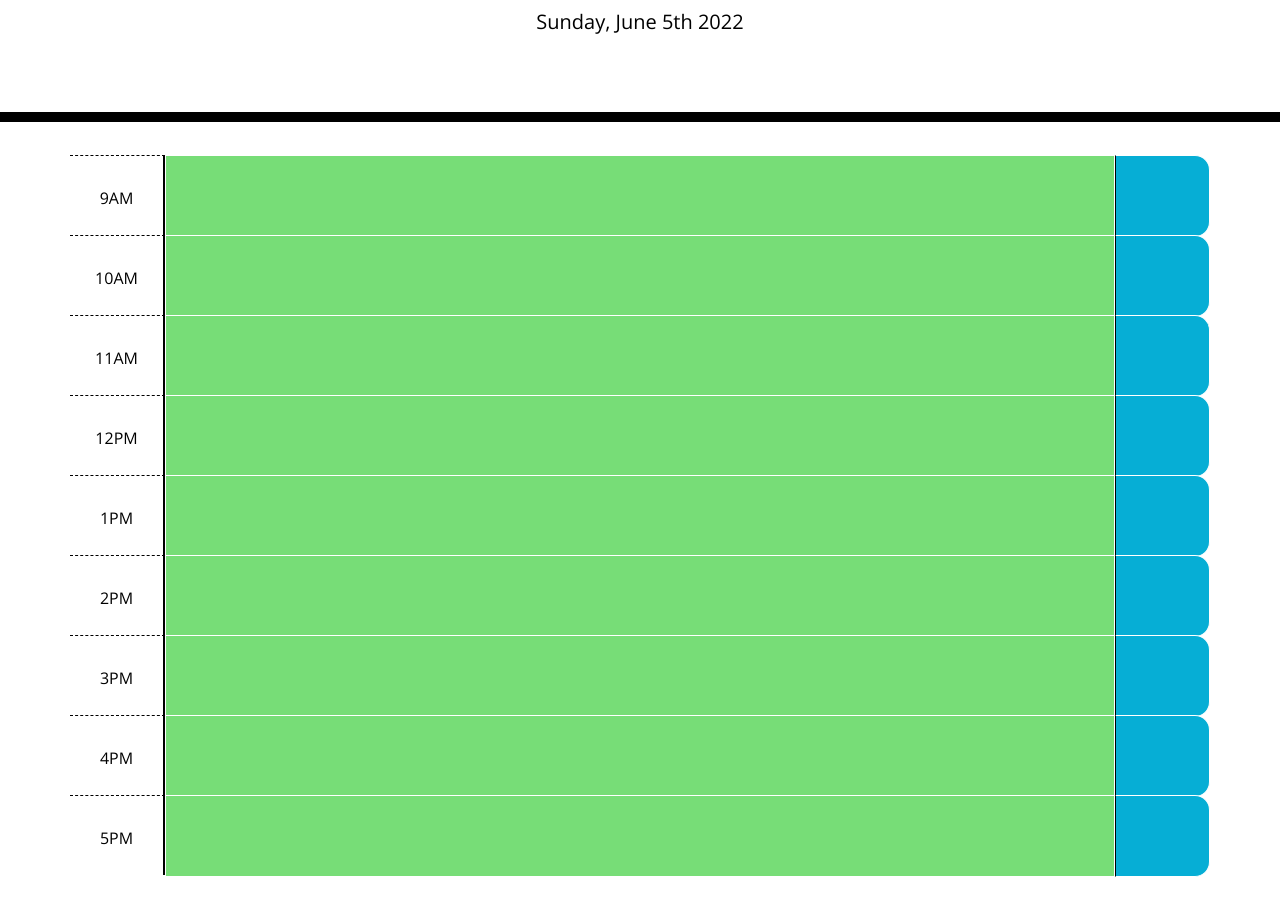
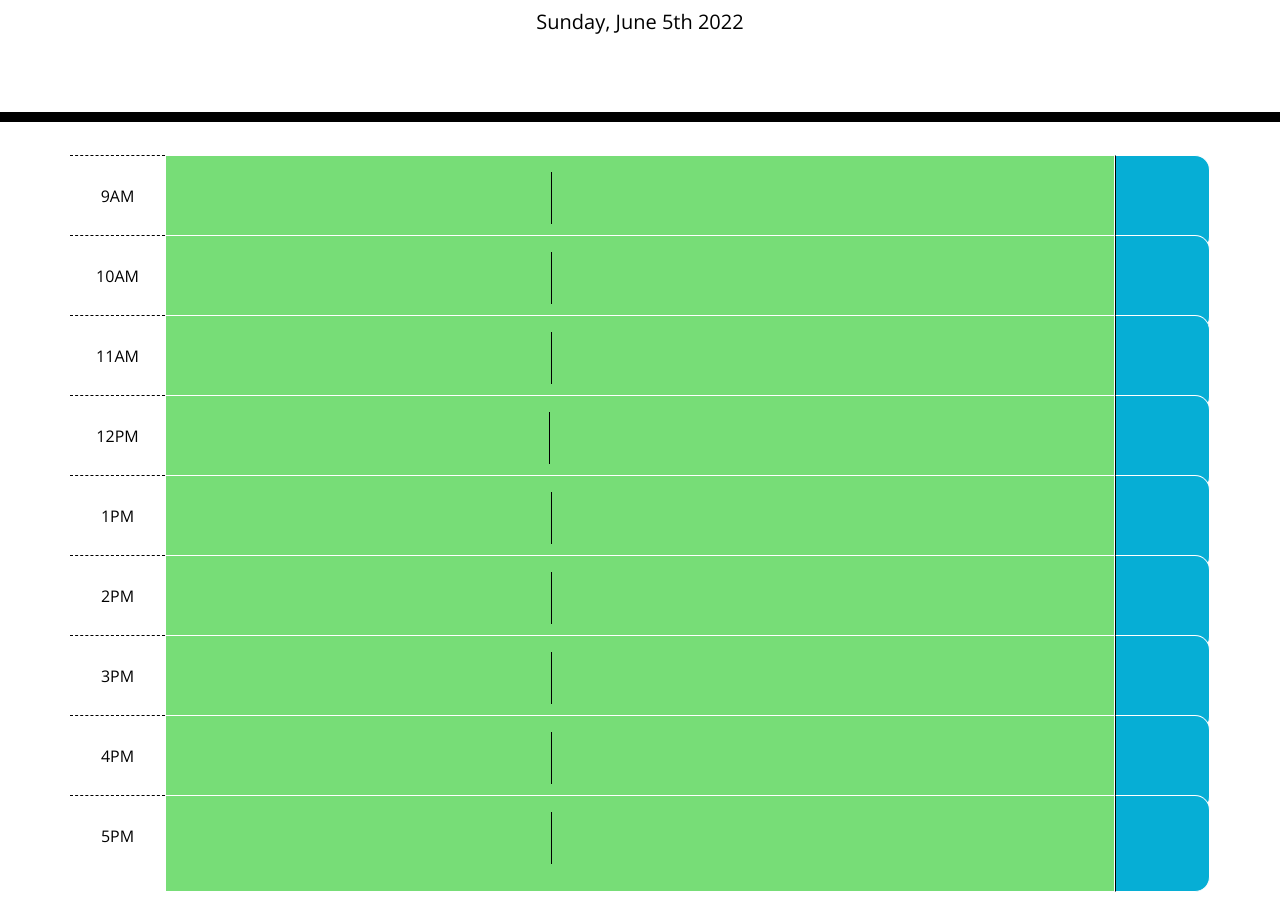
Before and after one commit to katiebutler37/work-day-scheduler, a plain HTML site: page index.html in a window 1280 px wide. Shown: the part 182-1079 px from the top of the page. Drawn offline with nearby package versions, Linux system fonts and the light colour scheme.

Commit message:
back to debugging for a second

```diff
--- a/assets/css/style.css
+++ b/assets/css/style.css
@@ -41,9 +41,6 @@ textarea{
   background-color: #ffffff;
   color: #000000;
   border-top: 1px dashed #000000;
-  height: 80px;
-  border-right: 2px solid black;
-  padding: 2px;
 }
 
 .past {
--- a/assets/js/script.js
+++ b/assets/js/script.js
@@ -14,7 +14,7 @@ timeblockArray = document.querySelectorAll(".time-block");
 var checkHour = function() {
     for (i = 0; i < timeblockArray.length; i++) {
         var hour = i + 9;
-        console.log(hour);
+        console.log(timeblockArray[1]);
 
     // remove any old classes from element
     $(".description").removeClass("past present future");
@@ -33,3 +33,5 @@ var checkHour = function() {
 };
 
 checkHour();
+
+//then use setInterval to call checkHour function every few minutes to update
--- a/index.html
+++ b/index.html
@@ -36,7 +36,7 @@
           <p>9AM</p>
         </div>
         <div class="col-10 description">
-          <p></p>
+          <textarea></textarea>
         </div>
         <button class="col-1 saveBtn">
         </button>
@@ -47,7 +47,7 @@
           <p>10AM</p>
         </div>
         <div class="col-10 description">
-          <p></p>
+          <textarea></textarea>
         </div>
         <button class="col-1 saveBtn">
         </button>
@@ -58,7 +58,7 @@
           <p>11AM</p>
         </div>
         <div class="col-10 description">
-          <p></p>
+          <textarea></textarea>
         </div>
         <button class="col-1 saveBtn">
         </button>
@@ -69,7 +69,7 @@
           <p>12PM</p>
         </div>
         <div class="col-10 description">
-          <p></p>
+          <textarea></textarea>
         </div>
         <button class="col-1 saveBtn">
         </button>
@@ -80,7 +80,7 @@
           <p>1PM</p>
         </div>
         <div class="col-10 description">
-          <p></p>
+          <textarea></textarea>
         </div>
         <button class="col-1 saveBtn">
         </button>
@@ -90,7 +90,7 @@
           <p>2PM</p>
         </div>
         <div class="col-10 description">
-          <p></p>
+          <textarea></textarea>
         </div>
         <button class="col-1 saveBtn">
         </button>
@@ -101,7 +101,7 @@
           <p>3PM</p>
         </div>
         <div class="col-10 description">
-          <p></p>
+          <textarea></textarea>
         </div>
         <button class="col-1 saveBtn">
         </button>
@@ -112,7 +112,7 @@
           <p>4PM</p>
         </div>
         <div class="col-10 description">
-          <p></p>
+          <textarea></textarea>
         </div>
         <button class="col-1 saveBtn">
         </button>
@@ -123,7 +123,7 @@
           <p>5PM</p>
         </div>
         <div class="col-10 description">
-          <p></p>
+          <textarea></textarea>
         </div>
         <button class="col-1 saveBtn">
         </button>
```
